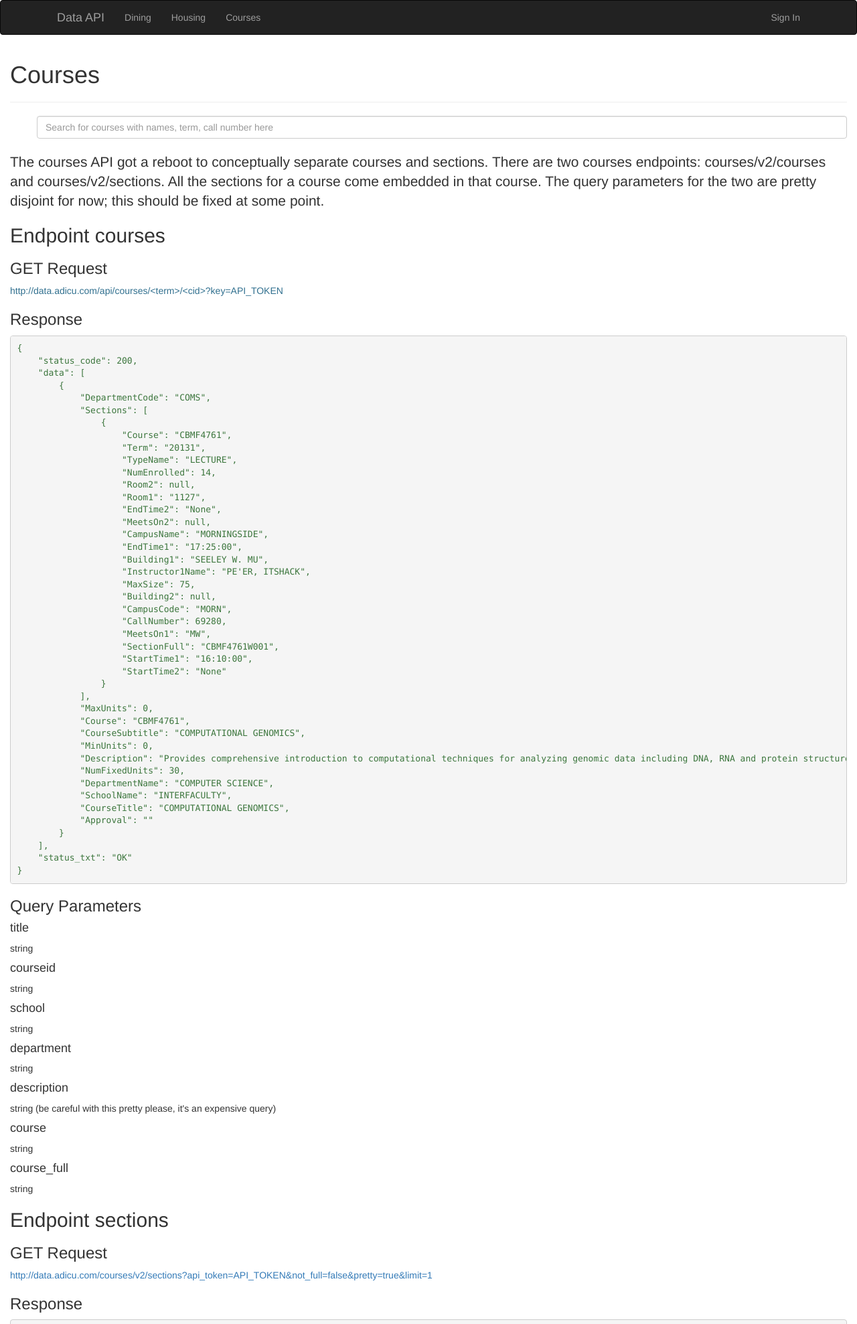
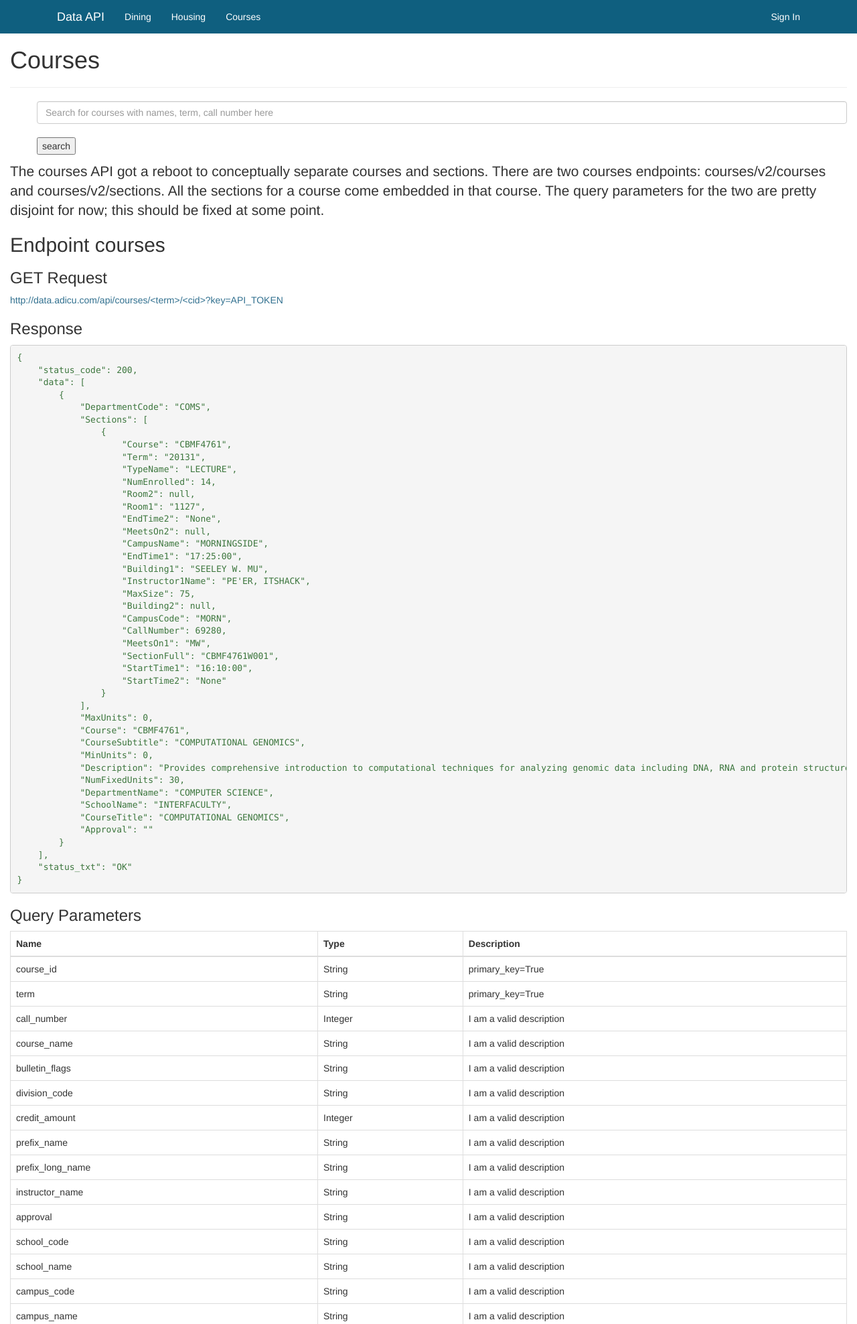
Before and after one commit to ADI-Labs/data-api, a Flask app: page /courses in a window 1280 px wide. Shown: the top 1977 px of the page at 67% size. Run offline with Flask 2, Linux system fonts and the light colour scheme; parts of the project's set-up code (start-up, migrations or seed data) failed here and were passed over; some libraries are stand-ins or nearby versions.

Commit message:
Home page + navbar + parameters (#43)
* gitignore edited

* navbar css edited

* Home page UI and navbar changed

* search button made visible on courses page

* course page parameters added

* courses parameter list

* merge conflicts

* removed random spaces

* paramter text files reading into tables

* white space fixed and git ignore modified

```diff
--- a/app/main/views.py
+++ b/app/main/views.py
@@ -1,6 +1,7 @@
 from flask import render_template, request
 from ..models import Course, Dining, Student
 from . import main
+import os
 
 
 def remove_hidden_attr(d):
@@ -33,6 +34,23 @@ def search(term, where):
     return result
 
 
+def get_parameters(filename):
+    parameters = []
+
+    new_path = os.path.abspath('./app/static/metadata/courses.txt')
+
+    f = open(new_path, "r")
+
+    lines = f.readlines()
+    for line in lines:
+        line_data = line.split(", ")
+        parameters.append({"name": line_data[0],
+                           "type": line_data[1],
+                           "description": line_data[2]})
+
+    return parameters
+
+
 @main.route('/')
 def base():
     return render_template('main/home.html')
@@ -47,9 +65,12 @@ def courses():
         term = request.form["searchTerm"]
         print(term)
         search_results = search(term, Course)
+    print(search_results)
 
-    print(search_results)
-    return render_template('main/courses.html', results=search_results)
+    return render_template(
+        'main/courses.html',
+        results=search_results,
+        parameters=get_parameters('courses.txt'))
 
 
 # not implementable yet. Model hasn't been built
--- /dev/null
+++ b/app/static/assets/base.css
@@ -0,0 +1,17 @@
+/*       Columbia blue          */
+.cu-blue {
+  background-color: #0f5f7f;
+  border-width:0;
+}
+
+.navbar-nav>li>a, .navbar-nav>a {
+  color: #ffffff;
+}
+
+.navbar-nav>button>span {
+  background-color: #ffffff;
+}
+
+.navbar-nav>li>a:hover {
+  color: #000000;
+}
--- /dev/null
+++ b/app/static/metadata/courses.txt
@@ -0,0 +1,23 @@
+course_id, String, primary_key=True
+term, String, primary_key=True
+call_number, Integer, I am a valid description
+course_name, String, I am a valid description
+bulletin_flags, String, I am a valid description
+division_code, String, I am a valid description
+credit_amount, Integer, I am a valid description
+prefix_name, String, I am a valid description
+prefix_long_name, String, I am a valid description
+instructor_name, String, I am a valid description
+approval, String, I am a valid description
+school_code, String, I am a valid description
+school_name, String, I am a valid description
+campus_code, String, I am a valid description
+campus_name, String, I am a valid description
+type_code, String, I am a valid description
+type_name, String, I am a valid description
+num_enrolled, Integer, I am a valid description
+max_size, Integer, I am a valid description
+min_units, Integer, I am a valid description
+num_fixed_units, Integer, I am a valid description
+class_notes, String, I am a valid description
+meeting_times, String, I am a valid description
--- a/app/templates/base.html
+++ b/app/templates/base.html
@@ -2,21 +2,21 @@
 {%  import "bootstrap/wtf.html" as wtf %}
 
 {% block navbar %}
- <div class="navbar navbar-inverse" role="navigation">
+ <div class="cu-blue" role="navigation">
         <div class="container">
-            <div class="navbar_header">
+            <div class="navbar-nav">
                 <button type="button" class="navbar-toggle" data-toggle="collapse" data-target=".navbar-collapse">
                     <span class="sr-only">Toggle Navigation</span>
                     <span class="icon-bar"></span>
                     <span class="icon-bar"></span>
                     <span class="icon-bar"></span>
                 </button>
+                <a class="navbar-brand" href="{{ url_for('main.home') }}">Data API</a>
 
             </div>
             <div class="navbar-collapse collapse">
 
-                <ul class="nav navbar-nav navbar-left">
-                    <li><a class="navbar-brand" href="{{ url_for('main.home') }}">Data API</a></li>
+                <ul class="nav navbar-nav">
                     <li><a href="{{ url_for('main.dining') }}">Dining</a></li>
                     <li><a href="{{ url_for('main.housing') }}">Housing</a></li>
                     <li><a href="{{ url_for('main.courses') }}">Courses</a></li>
@@ -47,3 +47,9 @@
     {% endblock %}
     </div>
 {% endblock %}
+
+{% block styles %}
+{{super()}}
+<link rel="stylesheet"
+      href="{{url_for('static', filename='assets/base.css')}}">
+{% endblock %}
--- a/app/templates/main/courses.html
+++ b/app/templates/main/courses.html
@@ -11,7 +11,7 @@
         <input class="form-control lead" name="searchTerm" placeholder="Search for courses with names, term, call number here"/>
     </ul>
     <ul>
-        <input class="hidden" name="submit" type="submit" value='search' />
+        <input name="submit" type="submit" value='search' />
     </ul>
 </form>
 {% if results != [] %}
@@ -94,6 +94,33 @@ lang=js">{
 </div>
 
 <h3>Query Parameters</h3>
+
+{% if parameters != [] %}
+<table class="table table-bordered">
+    <thead>
+        <tr>
+            <th>Name</th>
+            <th>Type</th>
+            <th>Description</th>
+        </tr>
+    </thead>
+    <tbody>
+        {% for item in parameters %}
+            <tr width="100%">
+                <td >
+                    {{ item["name"] }}
+                </td>
+                <td >
+                    {{ item["type"] }}
+                </td>
+                <td >
+                    {{ item["description"] }}
+                </td>
+            </tr>
+        {% endfor %}
+    </tbody>
+</table>
+{% endif %}
 
 <h4>title</h4>
 <p class="prettyprint"><span class="tag">string</span></p>
```
Also changed, not shown: app/static/assets/home.css (added, +39 -0 lines), app/templates/main/home.html (+24 -1 lines), app/static/assets/banner.jpg (added), 1 other file.
